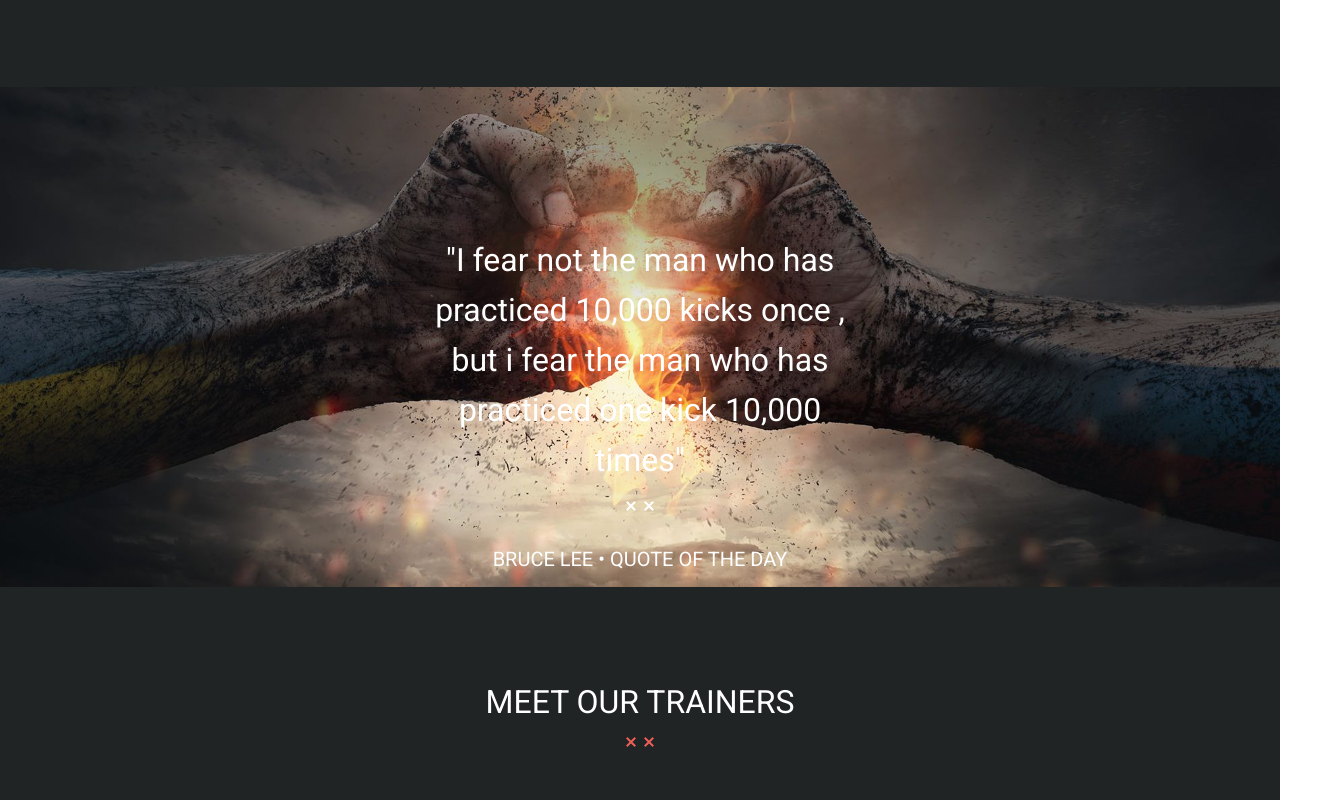
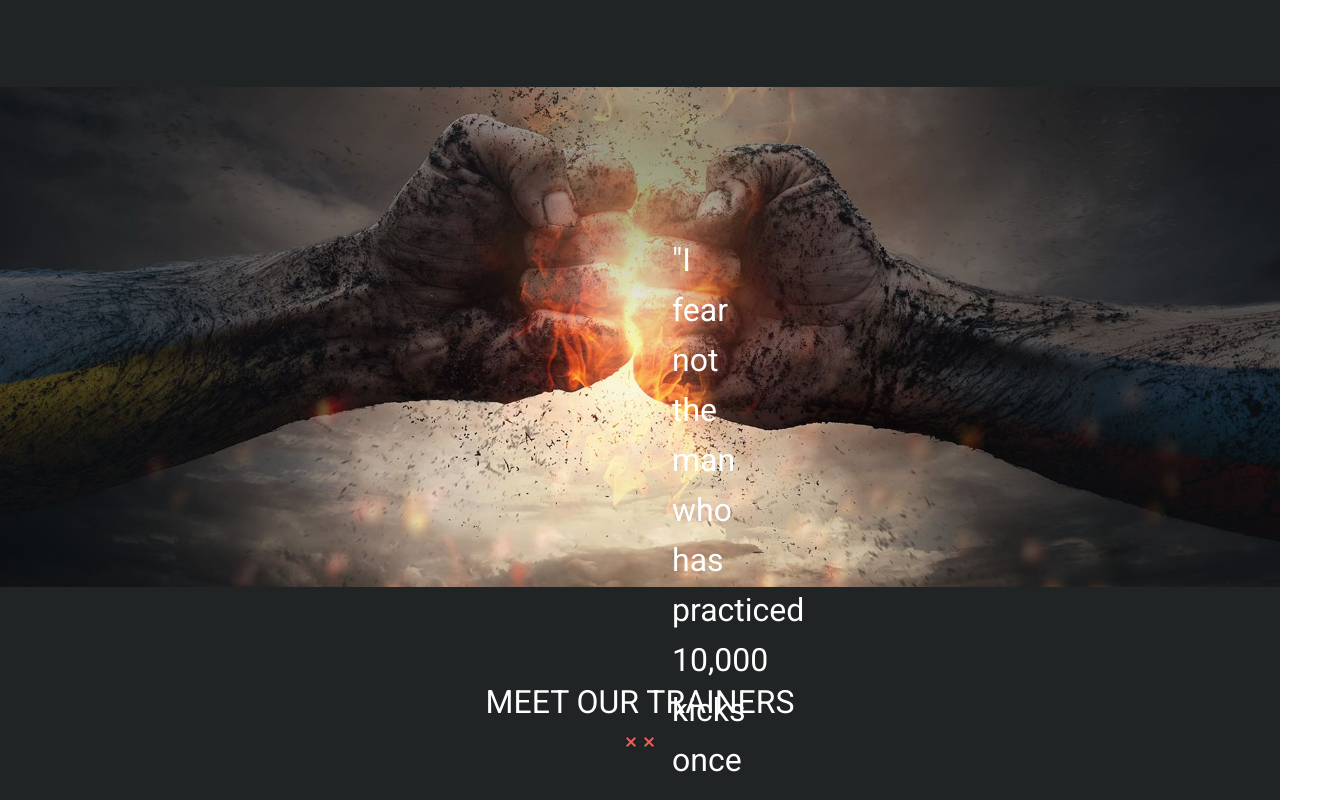
Before and after one commit to grada92/proj-html-vuejs, a Vue app: page / in a window 1280 px wide. Shown: the part 3880-4680 px from the top of the page, 1332 px wide, since content can reach past the window. Built offline with nearby package versions, Linux system fonts and the light colour scheme.

Commit message:
details jumbo text

```diff
--- a/src/components/GymComponent.vue
+++ b/src/components/GymComponent.vue
@@ -91,7 +91,7 @@ name: 'GymComponent'
 }
 
 .title {
-  padding: 100px 420px;
+  padding: 100px 660px;
   color:white
 }
 .box-text {
```
